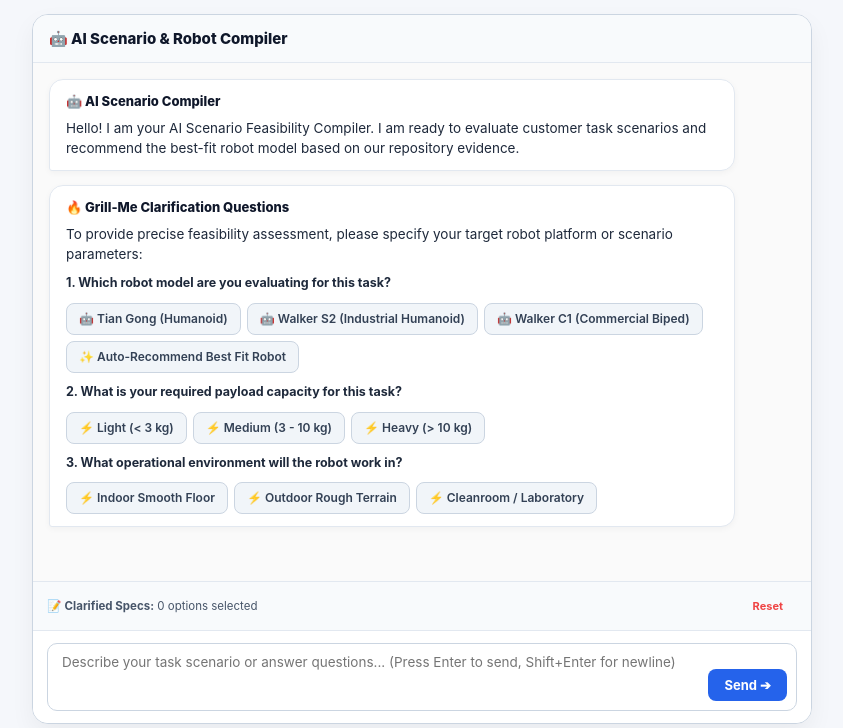
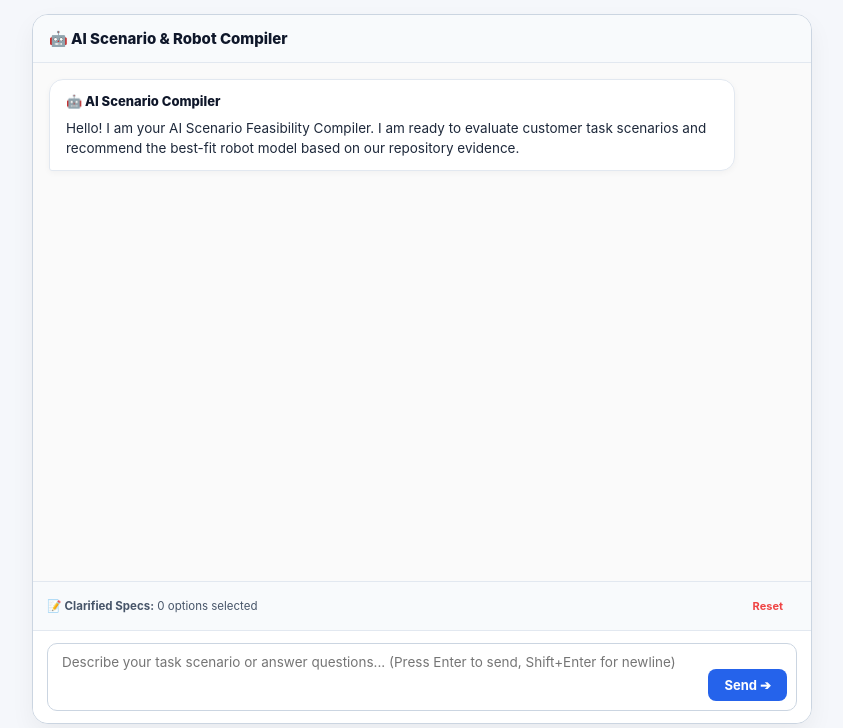
Before and after one commit to wuharu999/agent_7_14, a FastAPI app: page /capability-match in a window 1280 px wide; the page is wider, and only the part inside the window is pictured. Shown: the part 54-782 px from the top of that part, without its empty margins (206-1049 px from the left). Run offline with FastAPI, Linux system fonts and the light colour scheme; data comes from the database, SQL or seed files in the repository; some libraries are stand-ins or nearby versions.

Commit message:
feat: remove initial assumed robot model default and implement two-step conversational Grill-Me requirement gathering before platform recommendation

```diff
--- a/ecs/app/templates/capability_match.html
+++ b/ecs/app/templates/capability_match.html
@@ -272,15 +272,12 @@ function monitorAssessment(id){
 }
 
 let selectedClarifications={};
-let targetRobotModel='tian_gong';
+let targetRobotModel=null;
+let hasAnsweredQuestions=false;
 let isAnalyzing=false;
 
 // Auto-Open Grill Me on Page Load
 window.addEventListener('DOMContentLoaded', () => {
-  setTimeout(() => {
-    triggerGrillMeQuestions(true);
-  }, 300);
-
   // Enter to send, Shift+Enter for newline
   if (scenarioInput) {
     scenarioInput.addEventListener('keydown', (e) => {
@@ -311,8 +308,8 @@ function selectRobotPill(btn, modelKey, modelLabel) {
   const parent = btn.parentElement;
   parent.querySelectorAll('.chat-pill').forEach(p => p.classList.remove('selected'));
   btn.classList.add('selected');
-  targetRobotModel = modelKey === 'auto' ? 'tian_gong' : modelKey;
-  selectedClarifications['robot_model'] = `Requested Robot Model: ${modelLabel}`;
+  targetRobotModel = modelKey === 'auto' ? null : modelKey;
+  selectedClarifications['robot_model'] = `Preferred Robot Model: ${modelLabel}`;
   updateClarifiedBadge();
 }
 
@@ -324,13 +321,8 @@ function selectOptionPill(btn, questionId, optionText) {
   updateClarifiedBadge();
 }
 
-async function triggerGrillMeQuestions(silent = false) {
-  const scenarioText = scenarioInput.value.trim() || 'General scenario feasibility assessment';
+async function triggerGrillMeQuestions(scenarioText) {
   const modelId = targetRobotModel || 'tian_gong';
-
-  if (!silent) {
-    appendUserBubble(scenarioText);
-  }
 
   try {
     const res = await fetch('/api/capability-match/grill', {
@@ -354,7 +346,7 @@ async function triggerGrillMeQuestions(silent = false) {
       {
         id: 'environment',
         question: 'What operational environment will the robot work in?',
-        options: ['Indoor Smooth Floor', 'Outdoor Rough Terrain', 'Cleanroom / Laboratory']
+        options: ['Indoor Factory Floor', 'Outdoor Rough Terrain', 'Cleanroom / Laboratory']
       }
     ]);
   }
@@ -378,10 +370,10 @@ function appendAssistantBubble(htmlContent) {
 
 function renderGrillQuestionsInChat(questions) {
   let html = `<div class="chat-bubble-title">🔥 Grill-Me Clarification Questions</div>`;
-  html += `To provide precise feasibility assessment, please specify your target robot platform or scenario parameters:`;
+  html += `To sharpen requirements and evaluate feasibility, please specify key parameters or select options below:`;
 
   // 1. Robot Model Selection & Recommendation Prompt
-  html += `<div style="margin-top:10px; font-weight:700; font-size:12.5px; color:#1e293b;">1. Which robot model are you evaluating for this task?</div>`;
+  html += `<div style="margin-top:10px; font-weight:700; font-size:12.5px; color:#1e293b;">1. Do you have a target robot model in mind, or should I evaluate and recommend the best fit?</div>`;
   html += `<div class="chat-options-group">`;
   html += `<button type="button" class="chat-pill" onclick="selectRobotPill(this, 'tian_gong', 'Tian Gong (Humanoid)')">🤖 Tian Gong (Humanoid)</button>`;
   html += `<button type="button" class="chat-pill" onclick="selectRobotPill(this, 'walker_s2', 'Walker S2 (Industrial Humanoid)')">🤖 Walker S2 (Industrial Humanoid)</button>`;
@@ -423,11 +415,20 @@ async function handleUserSend() {
   scenarioInput.value = '';
   clearClarifiedOptions();
 
+  // Step 1: If user hasn't received clarification questions yet, trigger Grill-Me questions first
+  if (!hasAnsweredQuestions && rawText) {
+    hasAnsweredQuestions = true;
+    appendAssistantBubble(`🤖 Scenario received! Analyzing requirement parameters...`);
+    await triggerGrillMeQuestions(rawText);
+    return;
+  }
+
+  // Step 2: Once scenario & parameters are submitted, run full capability match & platform recommendation
   isAnalyzing = true;
   const modelId = targetRobotModel || 'tian_gong';
-  const modelLabel = modelId === 'walker_s2' ? 'Walker S2 (Industrial Humanoid)' : modelId === 'walker_c1' ? 'Walker C1 (Commercial Biped)' : 'Tian Gong (Humanoid)';
+  const modelLabel = targetRobotModel ? (targetRobotModel === 'walker_s2' ? 'Walker S2' : targetRobotModel === 'walker_c1' ? 'Walker C1' : 'Tian Gong') : 'Optimal Robot Platform';
 
-  appendAssistantBubble(`🤖 Scenario received! Autonomous Compiler is analyzing requirements for <strong>${modelLabel}</strong> against repository evidence...`);
+  appendAssistantBubble(`🤖 Parameters received! Autonomous Compiler is matching capabilities and evaluating <strong>${modelLabel}</strong> against repository evidence...`);
 
   try {
     await runCapabilityMatch(fullScenario, modelId);
@@ -448,7 +449,7 @@ async function runCapabilityMatch(fullScenario, modelId) {
     const data = await res.json();
     if (!res.ok) throw new Error(data.error || 'Matching analysis failed');
 
-    const recommendedName = modelId === 'walker_s2' ? 'Walker S2' : modelId === 'walker_c1' ? 'Walker C1' : 'Tian Gong';
+    const recommendedName = modelId === 'walker_s2' ? 'Walker S2 (Industrial Humanoid)' : modelId === 'walker_c1' ? 'Walker C1 (Commercial Biped)' : 'Tian Gong (Humanoid)';
     renderDashboard(data.result || data);
     appendAssistantBubble(`✅ Feasibility Analysis complete! Recommended Platform: <strong>${recommendedName}</strong>. View the visual dashboard on the right ➔`);
   } catch (err) {
```
Also changed, not shown: 1 other file.
